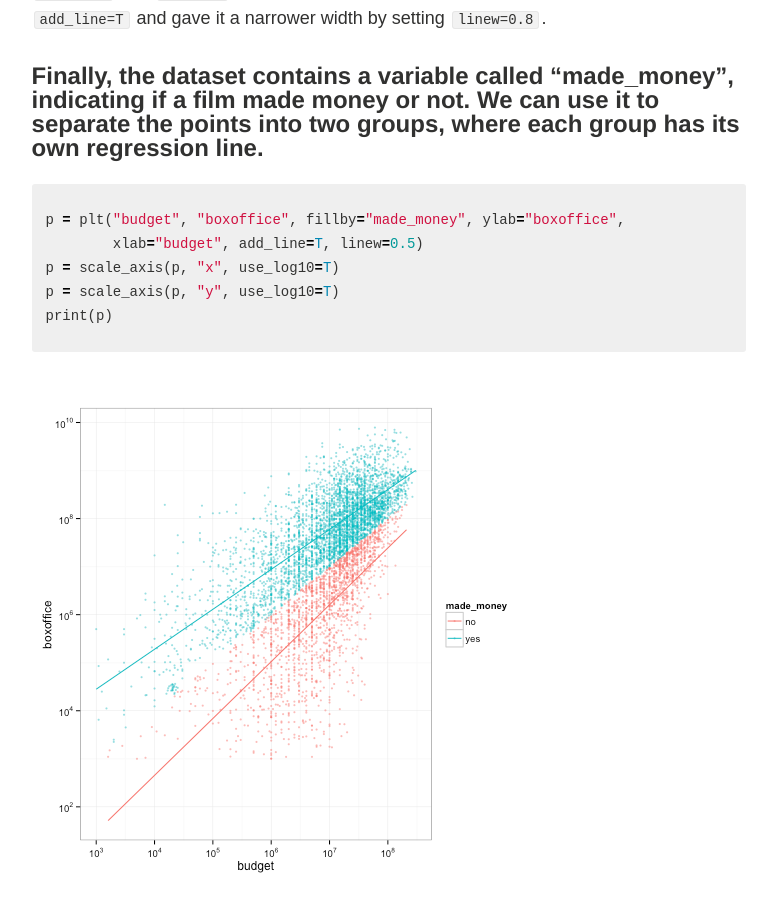
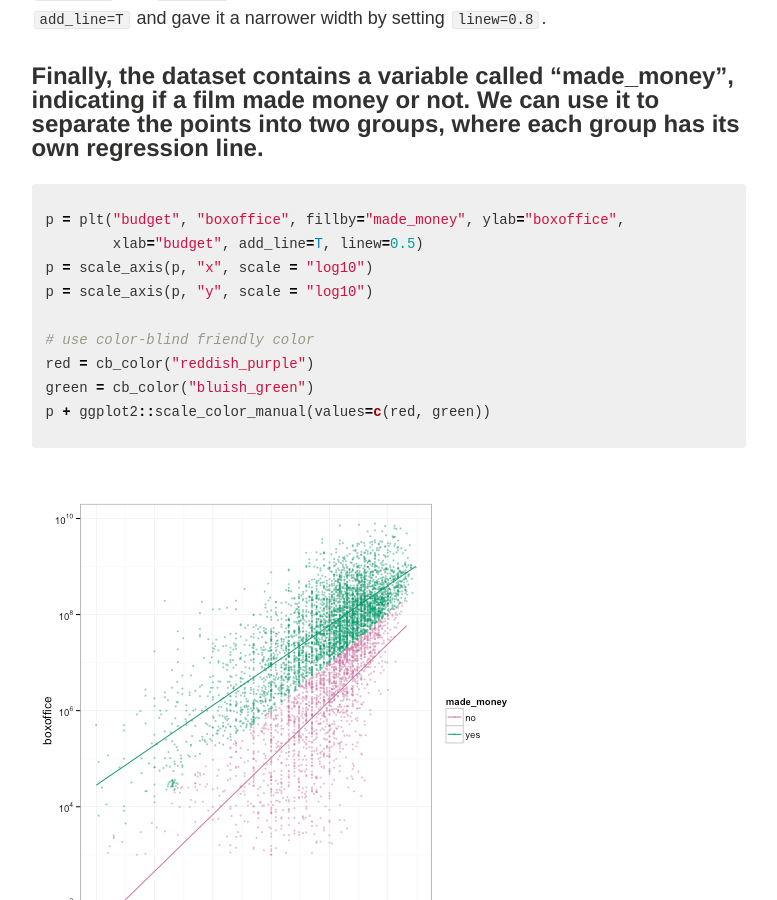
Before and after one commit to gmlang/masterr, a Jekyll site: the page built from _posts/r/2015-07-27-how-to-easily-make-ggplot2-scatterplot-ezplot-part7.md, in a window 1280 px wide and 900 px high, scrolled down 3017 px. Shown: the whole window, without its empty margins (348-1125 px from the left). Built offline with Jekyll 4.4.1, drawn with Linux system fonts in a browser that asks for light colours; nearby versions of some CDN libraries; comment, search, counter and statistics services are not loaded; some of the changed text lies outside the part shown.

Commit message:
update ezplot-part7

```diff
--- a/_posts/r/2015-07-27-how-to-easily-make-ggplot2-scatterplot-ezplot-part7.md
+++ b/_posts/r/2015-07-27-how-to-easily-make-ggplot2-scatterplot-ezplot-part7.md
@@ -37,8 +37,8 @@ p = plt("budget", "boxoffice", xlab="budget", ylab="boxoffice",
         main="Boxoffice vs. Budget")
 
 # use comma scale so that a number like "10000" is displayed as "10,000"
-p = scale_axis(p, "y", use_comma=T)
-p = scale_axis(p, "x", use_comma=T)
+p = scale_axis(p, "y", scale = "comma")
+p = scale_axis(p, "x", scale = "comma")
 print(p)
 {% endhighlight %}
 
@@ -49,8 +49,8 @@ print(p)
 {% highlight r %}
 p = plt("budget", "boxoffice", xlab="budget", ylab="boxoffice",
         pt_alpha=0.2, pt_size=1.5, add_line=T, linew=0.8)
-p = scale_axis(p, "x", use_log10=T)
-p = scale_axis(p, "y", use_log10=T)
+p = scale_axis(p, "x", scale = "log10")
+p = scale_axis(p, "y", scale = "log10")
 print(p)
 {% endhighlight %}
 
@@ -63,9 +63,13 @@ Note we also changed the transparency and size of the points by passing values t
 {% highlight r %}
 p = plt("budget", "boxoffice", fillby="made_money", ylab="boxoffice",
         xlab="budget", add_line=T, linew=0.5)
-p = scale_axis(p, "x", use_log10=T)
-p = scale_axis(p, "y", use_log10=T)
-print(p)
+p = scale_axis(p, "x", scale = "log10")
+p = scale_axis(p, "y", scale = "log10")
+
+# use color-blind friendly color
+red = cb_color("reddish_purple")
+green = cb_color("bluish_green")
+p + ggplot2::scale_color_manual(values=c(red, green))
 {% endhighlight %}
 
 ![center](/../figs/2015-07-27-how-to-easily-make-ggplot2-scatterplot-ezplot-part7/unnamed-chunk-4-1.png)
```
Also changed, not shown: _knitr/2015-07-27-how-to-easily-make-ggplot2-scatterplot-ezplot-part7.Rmd (+11 -7 lines), figs/2015-07-27-how-to-easily-make-ggplot2-scatterplot-ezplot-part7/unnamed-chunk-2-1.png, figs/2015-07-27-how-to-easily-make-ggplot2-scatterplot-ezplot-part7/unnamed-chunk-3-1.png, figs/2015-07-27-how-to-easily-make-ggplot2-scatterplot-ezplot-part7/unnamed-chunk-4-1.png.
